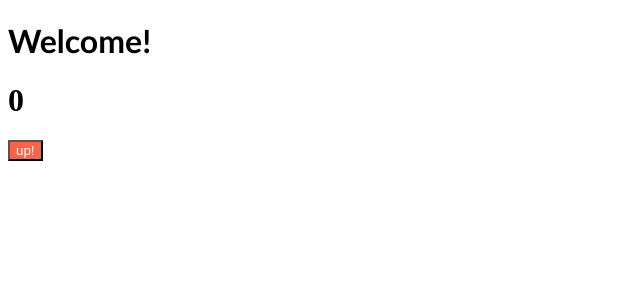
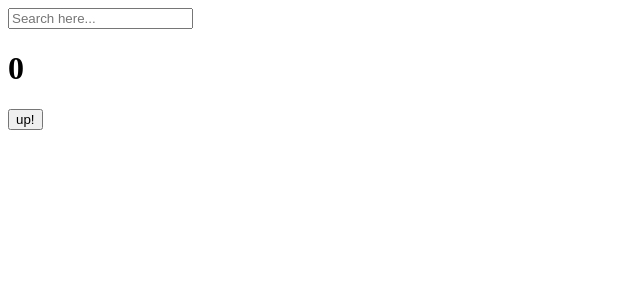
Before and after one commit to ssing365/-_React, a React (Create React App) app in the folder react_project/: page / in a window 1280 px wide. Shown: the top 300 px of the page, without its empty margins (0-640 px from the left). Built offline with nearby package versions, Linux system fonts and the light colour scheme.

Commit message:
learn useEffect

```diff
--- a/react_project/src/App.js
+++ b/react_project/src/App.js
@@ -1,17 +1,43 @@
-import React, { useState } from "react";
-import Button from "./Button";
-import styles from "./App.module.css";
+import React, { useState, useEffect } from "react";
 
 const App = () => {
   const [counter, setCounter] = useState(0);
+  const [keyword, setKeyword] = useState("");
+
   function onClick() {
     setCounter((prev) => prev + 1);
   }
+  const onChange = (event) => {
+    setKeyword(event.target.value);
+  };
+
+  useEffect(() => {
+    console.log("this code run only once. call an API");
+  }, []);
+  useEffect(() => {
+    if (keyword !== "" && keyword.length > 5) { //이건 처음 렌더링할 때도 실행되지 않음.
+      console.log(
+        `this code run when keyword changes and length of keyword is more than 5. search for ${keyword}`
+      );
+    }
+  }, [keyword]);
+  useEffect(() => {
+    console.log(`this code run when counter changes`);
+  }, [counter]);
+  useEffect(() => {
+    console.log(`this code run when counter and keyword changes`);
+  }, [counter, keyword]);
+
   return (
     <>
-      <h1 className={styles.potato}>Welcome!</h1>
+      <input
+        onChange={onChange}
+        value={keyword}
+        type="text"
+        placeholder="Search here..."
+      ></input>
       <h1>{counter}</h1>
-      <Button onClick={onClick} text="up!" />
+      <button onClick={onClick}>up!</button>
     </>
   );
 };
--- a/react_project/src/index.js
+++ b/react_project/src/index.js
@@ -4,7 +4,5 @@ import App from './App';
 
 const root = ReactDOM.createRoot(document.getElementById('root'));
 root.render(
-  <React.StrictMode>
     <App />
-  </React.StrictMode>
 );
```
